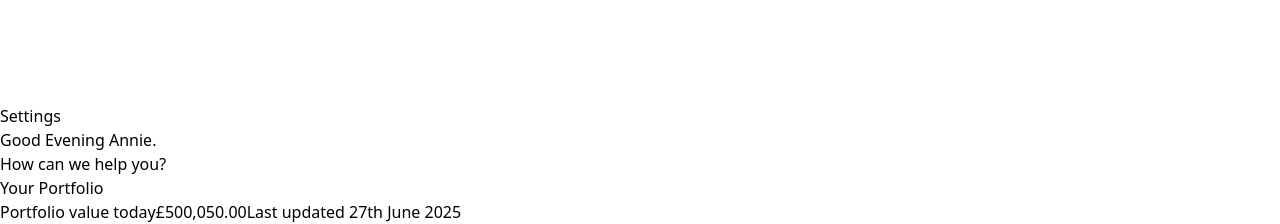
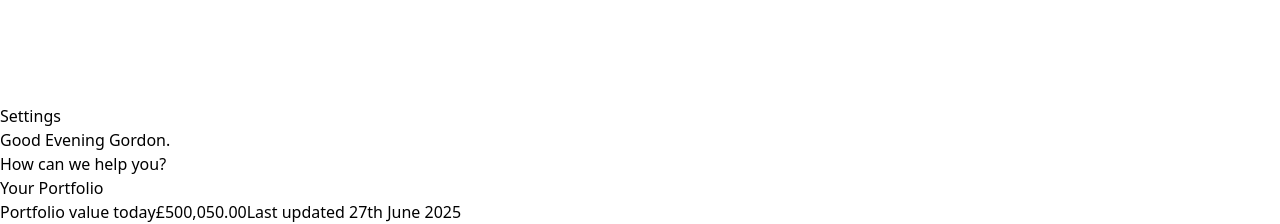
Before and after one commit to gordongrahamtesting/aberdeenhackathon, a React app: page / in a window 1280 px wide. Shown: the part 7720-7944 px from the top of the page. Built offline with nearby package versions, Linux system fonts and the light colour scheme.

Commit message:
name changes

```diff
--- a/src/App.tsx
+++ b/src/App.tsx
@@ -482,7 +482,7 @@ function ChatbotComponent({
 function App() {
   const [isChatPanelOpen, setIsChatPanelOpen] = useState(false);
   const [chatHistory, setChatHistory] = useState<{ role: string; text: string }[]>([]);
-  const [userName] = useState<string>("Annie");
+  const [userName] = useState<string>("Gordon");
   const [initialChatQuestion, setInitialChatQuestion] = useState<string | undefined>(undefined);
   const [activeTab, setActiveTab] = useState('Summary');
   const [activeLink, setActiveLink] = useState('Home');
@@ -506,7 +506,7 @@ function App() {
     setIsChatPanelOpen(false);
   };
 
-  const personalizedWelcomeMessage = `Hello! I'm Annie, your expert AI assistant for B2B financial services. How can I help you today with information on our platform's solutions?`;
+  const personalizedWelcomeMessage = `Hello ${userName}. I'm Annie, your expert AI assistant for B2B financial services. How can I help you today with information on our platform's solutions?`;
 
   useEffect(() => {
     if (chatHistory.length === 0 && !initialChatQuestion) {
@@ -751,7 +751,7 @@ function App() {
 
       {/* Chatbot Side Panel (Unaffected) */}
       <div
-          className={`fixed right-10 bottom-28 h-2/3 w-[30rem] bg-white shadow-2xl overflow-hidden transition-all duration-500 ease-in-out z-50 rounded-xl border border-gray-200
+          className={`fixed right-10 bottom-28 h-2/3 w-[35rem] bg-white shadow-2xl overflow-hidden transition-all duration-500 ease-in-out z-50 rounded-xl border border-gray-200
           ${isChatPanelOpen ? 'translate-x-0 visible' : 'translate-x-full invisible'}`}
       >
           {isChatPanelOpen && (
```
